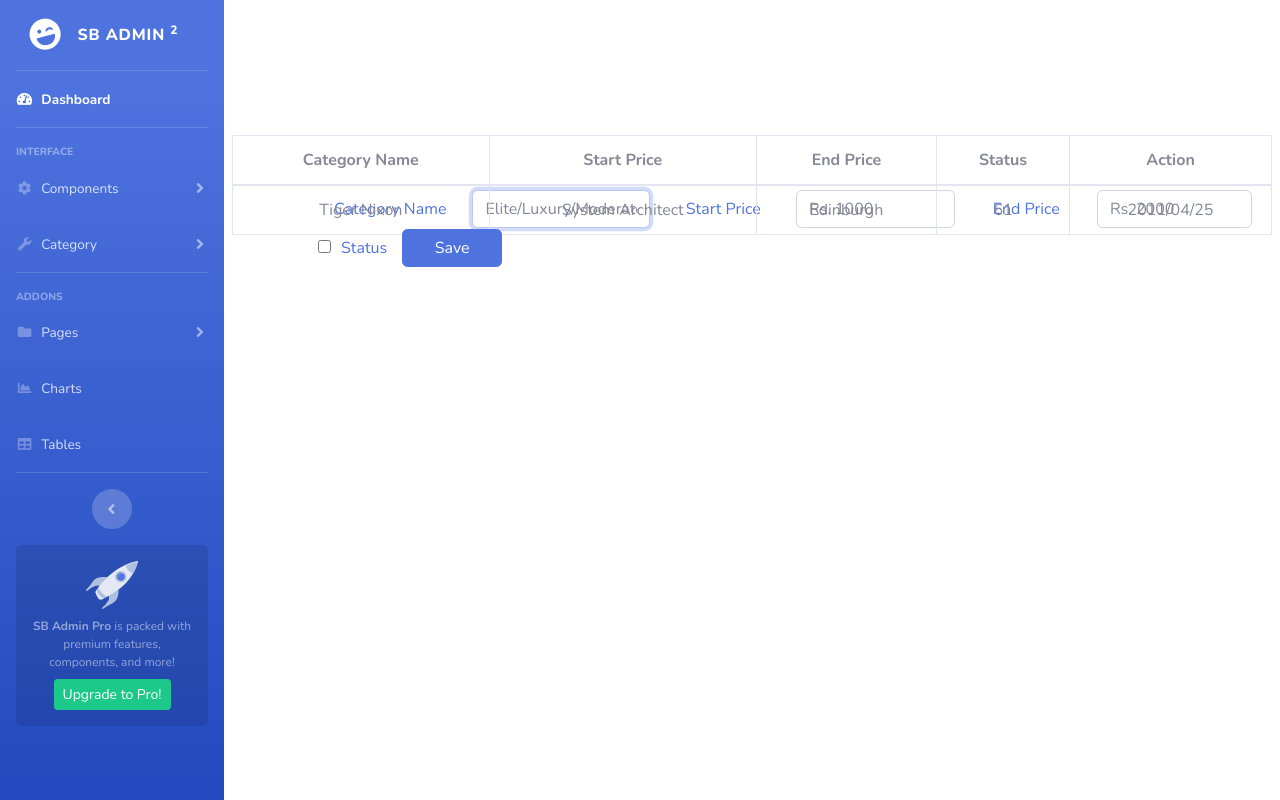
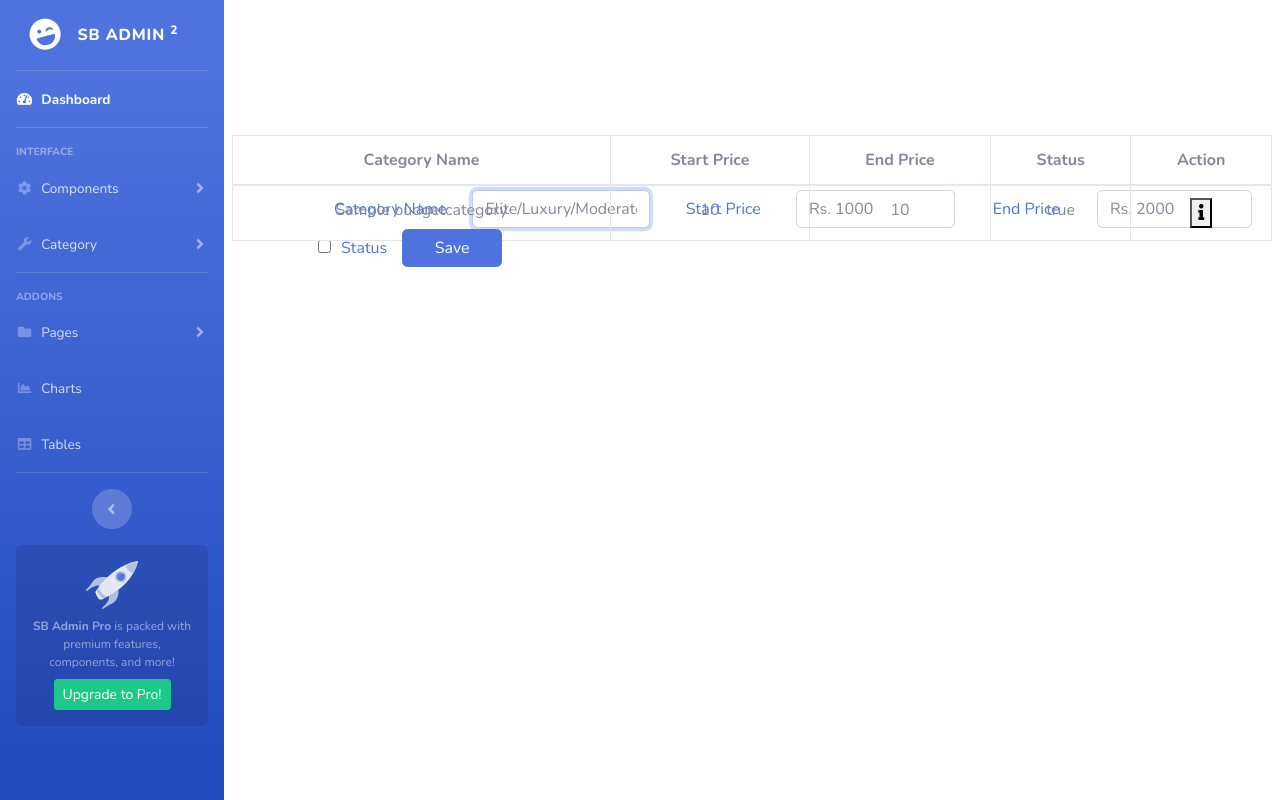
Before and after one commit to bhuwansubedi/Sahayatri, a Django app: page /category1 in a window 1280 px wide. Run offline with Django 4.2, Linux system fonts and the light colour scheme; tables that the repository leaves empty hold one stand-in row (values such as "Sample post"); parts of the project's set-up code (start-up, migrations or seed data) failed here and were passed over; some libraries are stand-ins or nearby versions.

Commit message:
get list of budget category using jquery and ajax in /dashboard/category1 view

```diff
--- a/sahayatri/sahayatriapp/urls.py
+++ b/sahayatri/sahayatriapp/urls.py
@@ -15,4 +15,5 @@
    path('category1',views.category1,name='category1'),
    path('category2',views.category2,name='category2'),
    path('insertcategory/',views.insertcategory,name='insertcategory'),
+   path('getBudgetList/',views.GetBudgetCategoryList,name='getBudgetList'),
 ]
--- a/sahayatri/sahayatriapp/views.py
+++ b/sahayatri/sahayatriapp/views.py
@@ -1,5 +1,7 @@
 from cgi import print_form
 from ctypes import create_string_buffer
+import imp
+import json
 from pickle import NONE
 from urllib import request
 from django.db import models
@@ -12,6 +14,7 @@
 from django.contrib import messages
 from sahayatriapp.models import BudgetCategory, Company,Slider
 from sahayatriapp.models import Product
+from django.core import serializers
 
 # Create your views here.
 def index(request):
@@ -134,3 +137,9 @@
         cat=BudgetCategory.objects.create(name=name,startPrice=startPrice,endPrice=endPrice,status=status)
         return JsonResponse({'res':'Success'})
     return redirect('category1')
+
+def GetBudgetCategoryList(request):
+    catlist=BudgetCategory.objects.filter(status=True)
+    #data=serializers.serialize('json',catlist)
+    print(list(catlist.values()))
+    return JsonResponse({'catlist': list(catlist.values())})
--- a/sahayatri/templates/category1.html
+++ b/sahayatri/templates/category1.html
@@ -49,7 +49,7 @@
         <div class="form-row align-items-center">
           <div class="catformlabel">
             <label class="catformlabel1">Category Name</label>
-            <input type="text" class="form-control" id="catname"  placeholder="Elite/Luxury/Moderate">
+            <input type="text" class="form-control" id="catname"  placeholder="Elite/Luxury/Moderate" >
           </div>
           <div class="catformlabel">
             <label class="catformlabel1" >Start Price</label>
@@ -83,14 +83,8 @@
                     </tr>
                 </thead>
 
-                <tbody>
-                    <tr>
-                        <td>Tiger Nixon</td>
-                        <td>System Architect</td>
-                        <td>Edinburgh</td>
-                        <td>61</td>
-                        <td>2011/04/25</td>
-                    </tr>
+                <tbody id="catlist">
+
                 </tbody>
             </table>
         </div>
@@ -116,6 +110,7 @@
 }
 $(document).ready(function(){
     $('#catname').focus();
+    GetBudgetCatList();
 
 });
 $('#catname').keydown(function(e){
@@ -150,7 +145,6 @@
 
 });
     function SaveCategory(){
-        debugger;
         var catname=$('#catname').val();
         var startprice=$('#startprice').val();
         var endprice=$('#endprice').val();
@@ -195,6 +189,33 @@
         }
 
     }
+    function GetBudgetCatList(){
+        $.ajax({
+            url:"{% url 'getBudgetList' %}",
+            type:'get',
+            dataType:'json',
+            success:function(data){
+                var html = '';
+                    if (data !== 0) {
+                        $.each(data.catlist, function (key, item) {
+                            html +='<tr>';
+                            html += '<td>' + item.name + '</td>';
+                            html += '<td>' + item.startPrice + '</td>';
+                            html += '<td>' + item.endPrice + '</td>';
+                            html += '<td>' + item.status + '</td>';
+                            html += '<td>';
+                            html += '<button><i class="fas fa-info"></i></button>';
+                            html += '</td>';
+                            html += '</tr>';
+                        });
+                        $('#catlist').html(html);
+                    }
+            },
+            error:function(){
+                toastr.error("Unable to get list!","Error",options);
+            }
+        });
+    }
 
 </script>
 
```
